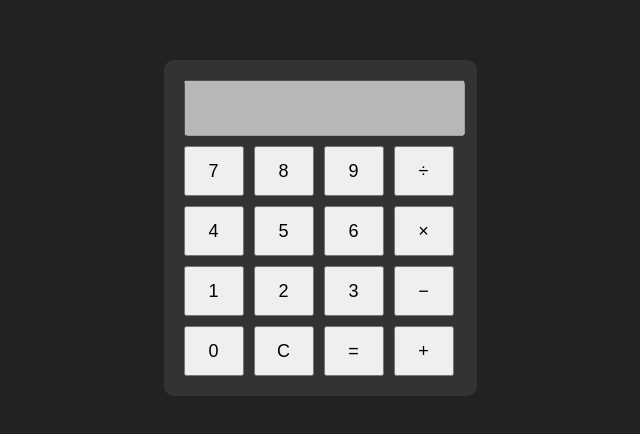
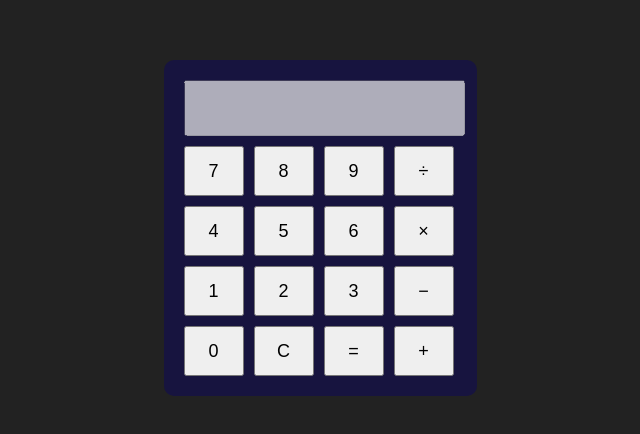
Before and after one commit to piloto2536/calculadora, a plain HTML site: page index.html in a window 1280 px wide. Shown: the part 180-614 px from the top of the page, without its empty margins (320-960 px from the left). Drawn offline with Linux system fonts and the light colour scheme.

Commit message:
Update style.css

```diff
--- a/style.css
+++ b/style.css
@@ -19,7 +19,7 @@ body {
 
 /* Caixa principal da calculadora */
 .calculadora {
-  background: #333;
+  background: #17143f;
   /* Cor de fundo da calculadora */
 
   padding: 20px;
```
